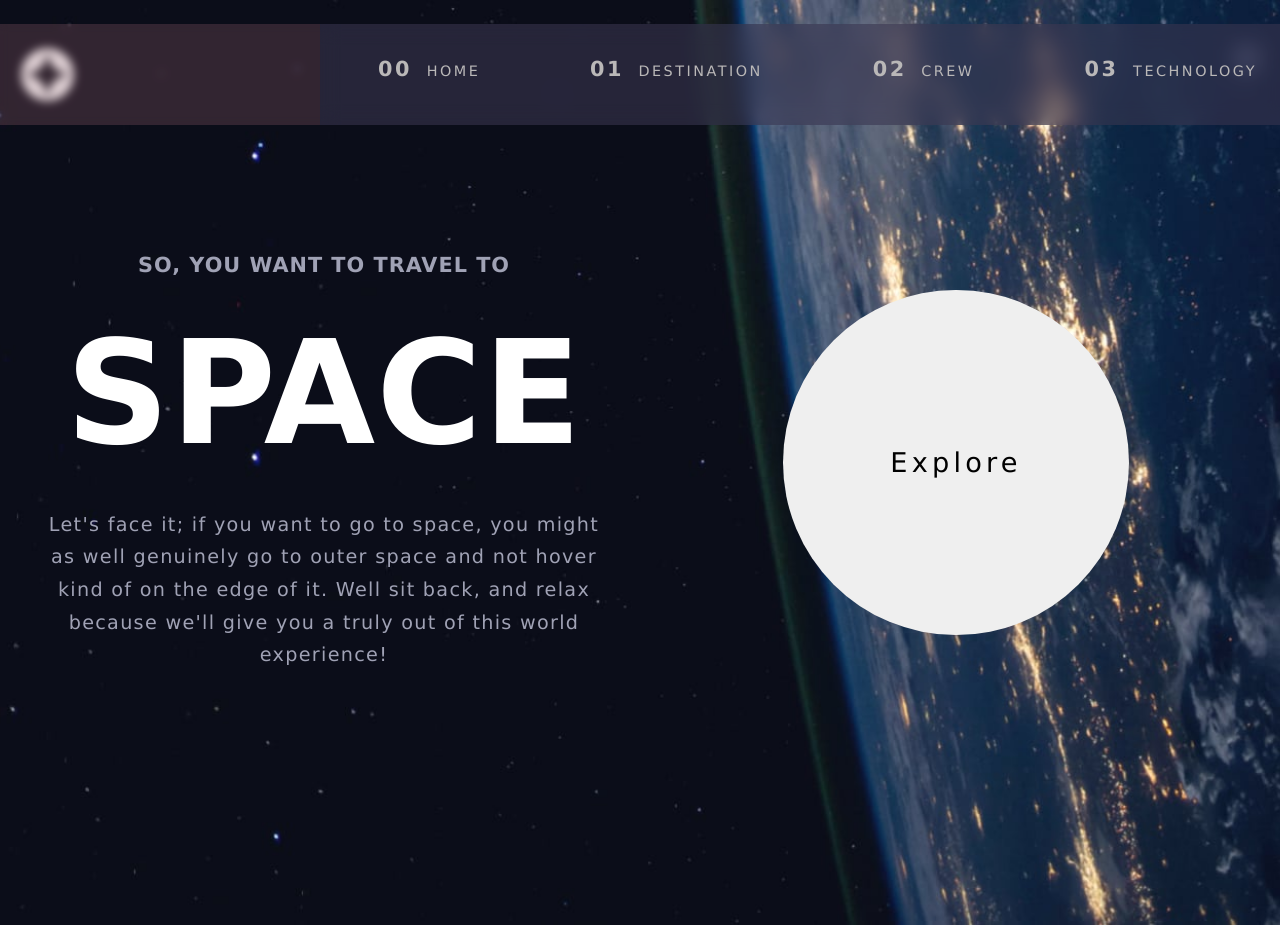
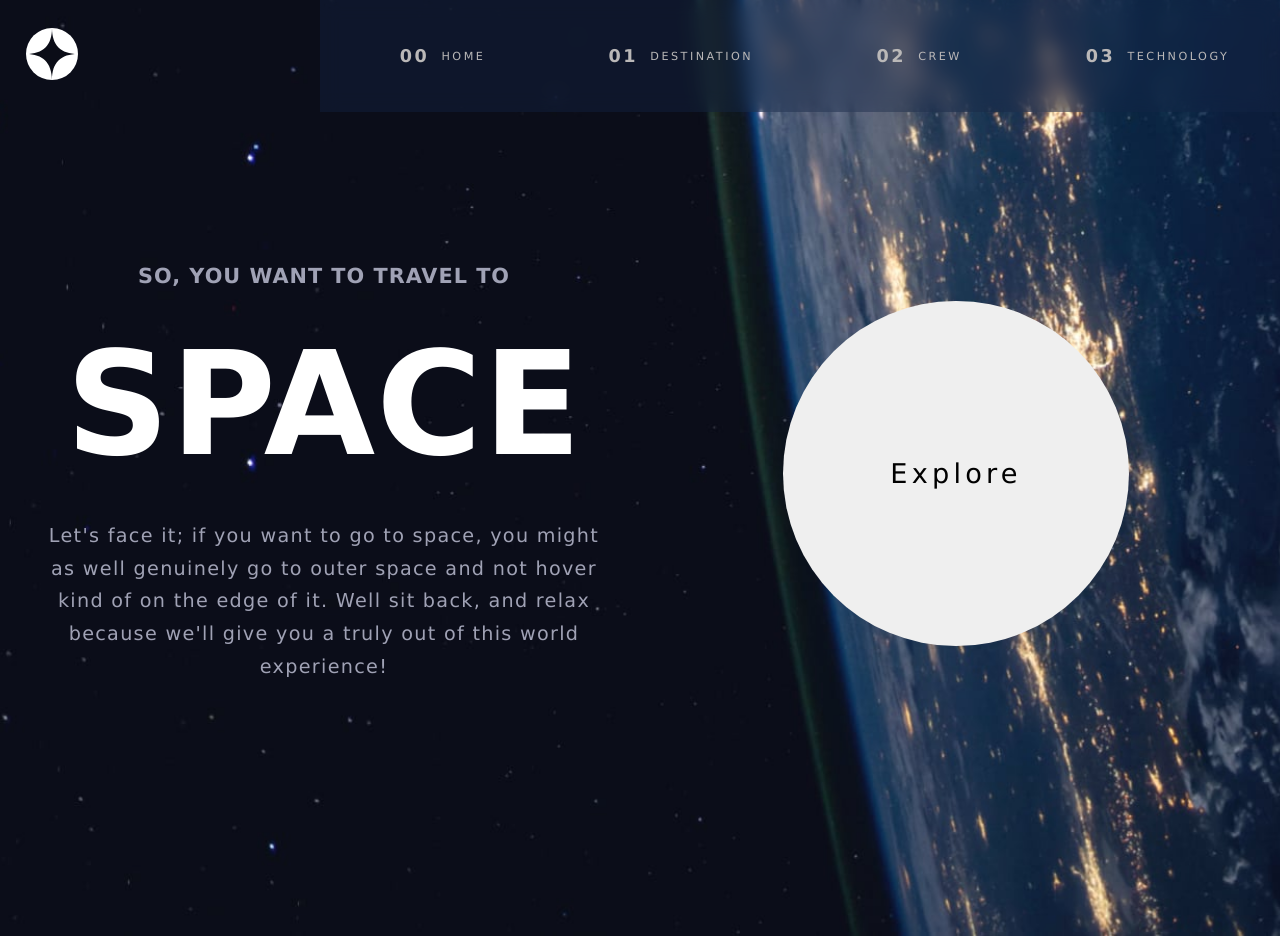
Before and after one commit to Puppychan/SpaceTourismWeb, a plain HTML site: page index.html in a window 1280 px wide. Drawn offline with Linux system fonts and the light colour scheme.

Commit message:
fixed responsive nav

```diff
--- a/css/header-style.css
+++ b/css/header-style.css
@@ -1,10 +1,9 @@
 :root {
     --nav-font-color: rgb(186, 184, 184);
-    --nav-element-size: 0.9rem;
-    --nav-height: 6.3em;
+    --nav-element-size: 0.7rem;
     --nav-top: 1.5em;
 
-    --nav-background-color: rgba(21,38,71, 0.4);
+
     --content-color: rgb(160,162,181);
     --header-color: white;
 }
@@ -23,43 +22,38 @@
     align-items: center;
 }
 @media screen and (min-width: 320px){
+    :root {
+        --nav-height: 6.3em;
+        --nav-background-color: rgba(8, 16, 32, 0.9);
+    }
     header {
-        /* position */
-        /* for creating modal win for side bar */
         position: fixed;
         top: 0;
+        right: 0;
         left: 0;
-        right: 0;
-
-        height: 100%;
+        height: var(--nav-height);
 
         display: flex;
-        align-items: flex-start;
+        align-items: center;
         gap: 3em;
 
-        padding: var(--nav-top) 1.3em;
+        padding: var(--nav-top) 1.6em;
     }
     header::before {
+        display: none;
         content: '';
         position: absolute;
         top: 0;
         left: 0;
         right: 0;
         bottom: 0;
+        /* for clicking hamburger */
+        z-index: -1;
+        /* can have z-index: 0 if dont want to show logo */
 
-        background-color: rgba(144, 95, 106, 0.3);
+        background-color: rgba(144, 95, 106, 0.2);
         backdrop-filter: blur(5px);
         -webkit-backdrop-filter: blur(5px);
-    }
-    .header-elements {
-        width: 100%;
-        height: var(--nav-height);
-
-        display: flex;
-        align-items: center;
-        justify-content: space-between;
-        padding: 0 1em;
-
     }
 
     /* logo */
@@ -72,6 +66,7 @@
         max-width: 3.3em;
     }
     /* line */
+    .header-line { display: none;}
 
     /* nav bar */
     .header-nav {
@@ -80,16 +75,15 @@
         bottom: 0;
         right: 0;
         z-index: 1;
+        width: 70%;
 
-        display: flex;
+        display: none;
         justify-content: flex-start;
         align-items: flex-start;
         flex-direction: column;
         gap: 2em;
 
         padding-top: 10em;
-
-        width: 70%;
 
         background-color: var(--nav-background-color);
         backdrop-filter: blur(10px);
@@ -107,30 +101,40 @@
         /* position: relative; */
     }
     .header-nav-element:hover {
-        background-color: rgba(15, 26, 49, 0.4);
+        background-color: rgba(37, 64, 123, 0.4);
     }
-    /* .header-nav-element::before {
-        position: absolute;
-        top: 0;
-        left: 0;
-        content: " ";
-        width: 4%;
 
-        transition: height 1s ease-in-out;
-        height: 0;
+    .header-hamburger-wrap {
+        justify-self: flex-end;
+        width: 10%;
+    }
+    .header-hamburger {
+        width: 60%;
+        max-width: 2.7em;
+        cursor: pointer;
+    }
 
-        border-radius: 10px;
-        background-color: white;
+    /* when click hamburger */
+    header.open {
+        /* position */
+        /* for creating modal win for side bar */
+        height: 100%;
+        align-items: flex-start;
     }
-    .header-nav-element:hover::before {
-        height: 100%;
-    } */
+    header.open::before {
+        display: block;
+    }
+    header.open .header-nav {
+        display: flex;
+    }
 
 }
+
+
 @media screen and (min-width: 768px){
-    header {
-        top: var(--nav-top);
-        height: var(--nav-height);
+    :root {
+        --nav-background-color: rgba(21,38,71, 0.4);
+        --nav-height: 7em;
     }
 
     /* nav */
@@ -138,31 +142,24 @@
         width: 75%;
         height: 100%;
 
+        display: flex;
         flex-direction: row;
         justify-content: center;
         align-items: center;
-        padding: 0;
-
-        /* middle text */
-        line-height: var(--nav-height);
-        counter-reset: section -1;
-
+        padding: 0 1.3em;
     }
 
-    .header-nav-element::before {
-        content: "0"counter(section) "";
-        padding-right: 0.7em;
-        font-weight: bold;
-        font-size: calc(var(--nav-element-size) + 0.4rem);
-    }
+
     .header-nav-element {
         height: 100%;
         padding: 0;
 
-        counter-increment: section;
+        /* center text */
+        display: flex;
+        justify-content: center;
+        align-items: center;
 
-        text-align: center;
-        vertical-align: middle;
+        /* for nav hover effect */
         position: relative;
     }
     .header-nav-element:after {
@@ -180,6 +177,11 @@
     .header-nav-element:hover:after {
         width: 100%;
     }
+
+    /* hamburger */
+    .header-hamburger {
+        display: none;
+    }
 }
 @media screen and (min-width: 1040px){
     /* line */
@@ -190,4 +192,18 @@
         background-color: rgba(182, 179, 179, 0.5);
         border-radius: 7px; */
     }
+
+    /* nav */
+    .header-nav {
+        counter-reset: section -1;
+    }
+    .header-nav-element::before {
+        content: "0"counter(section) "";
+        padding-right: 0.7em;
+        font-weight: bold;
+        font-size: calc(var(--nav-element-size) + 0.4rem);
+    }
+    .header-nav-element {
+        counter-increment: section;
+    }
 }
--- a/index.html
+++ b/index.html
@@ -9,8 +9,8 @@
   <link rel="stylesheet" href="./css/home-style.css">
 </head>
 <body>
-    <header>
-      <div class="header-icon-wrap">
+    <header class="">
+      <div class="header-icon-wrap ">
         <img src="./assets/shared/logo.svg" alt="Header Logo" class="header-icon">
       </div>
 
@@ -23,7 +23,7 @@
         <a href="./technology-vehicle.html" class="header-nav-element">Technology</a>
       </nav>
 
-      <div class="header-hamburger-wrap">
+      <div class="header-hamburger-wrap flex-center">
         <img src="./assets/shared/icon-hamburger.svg" alt="Nav hamburger" class="header-hamburger" id="header-hamburger">
       </div>
     </header>
```
Also changed, not shown: 1 other file.
